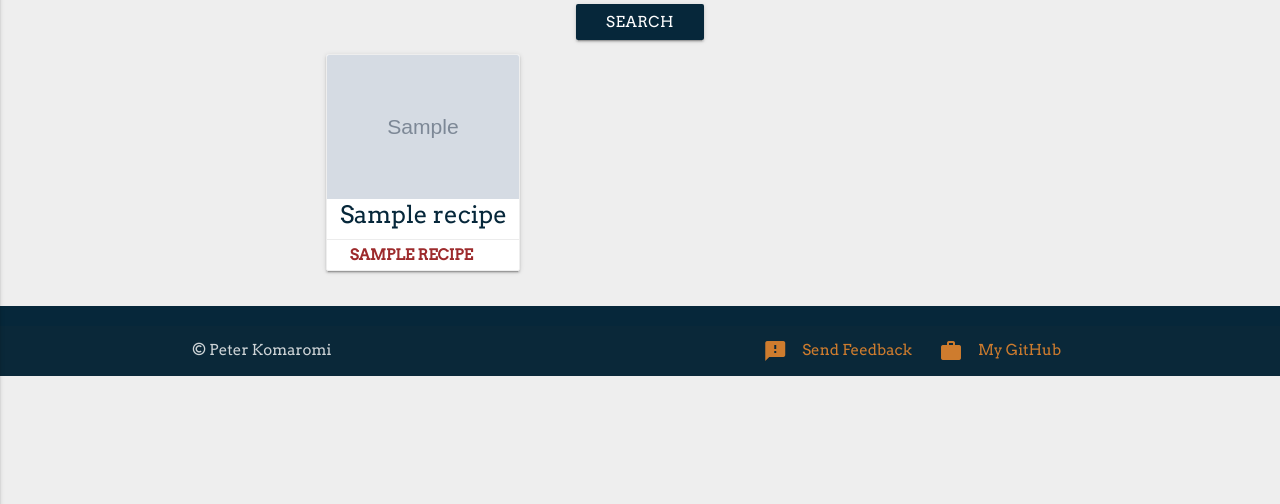
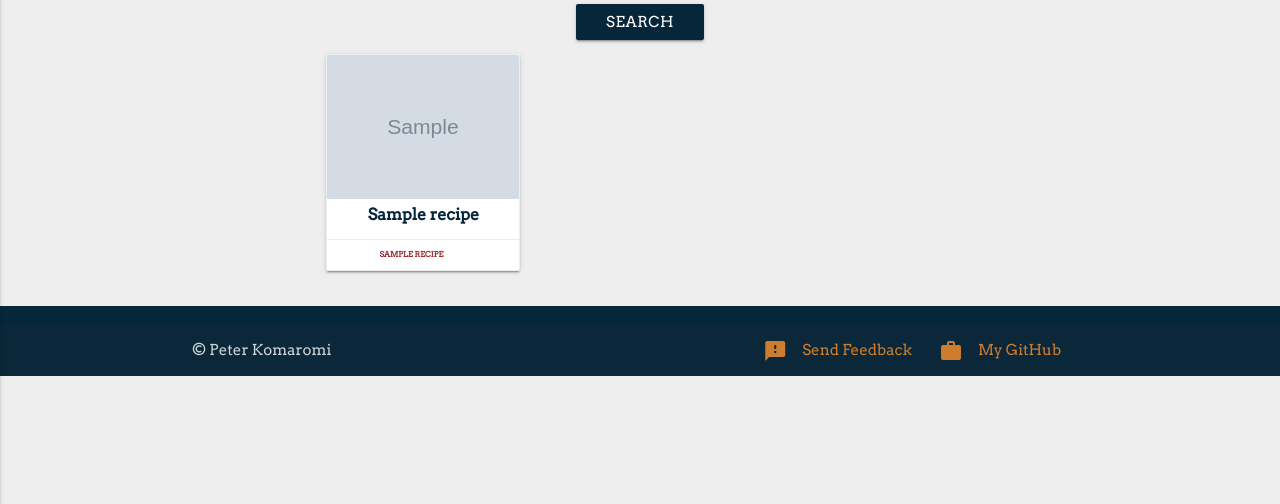
Before and after one commit to kompeet/third-milestone-project, a Flask app: page /get_recipes in a window 1280 px wide. Shown: the part 177-681 px from the top of the page. Run offline with Flask 2, Linux system fonts and the light colour scheme; grey boxes marked "Sample" are stand-in pictures; a database or web service that is not in the repository returns one stand-in record (values such as "Sample title"); some libraries are stand-ins or nearby versions; some web fonts are replaced.

Commit message:
Card title and card anchor media queires font size adjusted

```diff
--- a/static/css/style.css
+++ b/static/css/style.css
@@ -143,8 +143,10 @@ nav ul a{
 }
 
 
-.card-title {
+.card .card-title {
     color: #06273A;
+    font-size: 1.07rem;
+    font-weight: 600;
 }
 
 .card{
@@ -157,9 +159,9 @@ nav ul a{
 
 .card .card-action a:not(.btn):not(.btn-large):not(.btn-large):not(.btn-floating) {
     color: #9D2A2C;
-    font-size: 1rem;
+    font-size: .52rem;
     line-height: 30px;
-    font-weight: 600;
+    font-weight: 900;
 }
 
 .card .card-content {
@@ -241,6 +243,11 @@ nav ul a{
         font-size: 1.55rem;
     }
 
+    .card .card-title {
+    font-size: 1.85rem;
+    font-weight: 600;
+    }
+
     #error {
         font-size: 1.85rem;
     }
```
